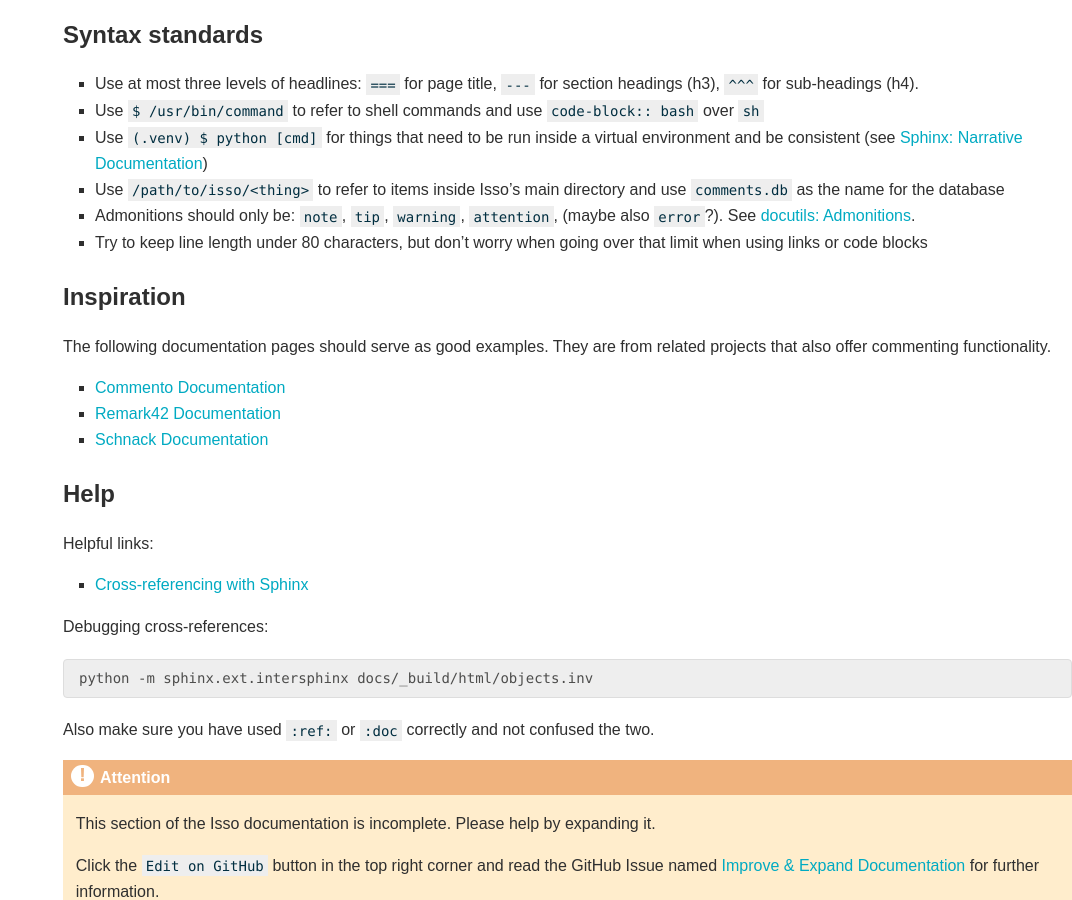
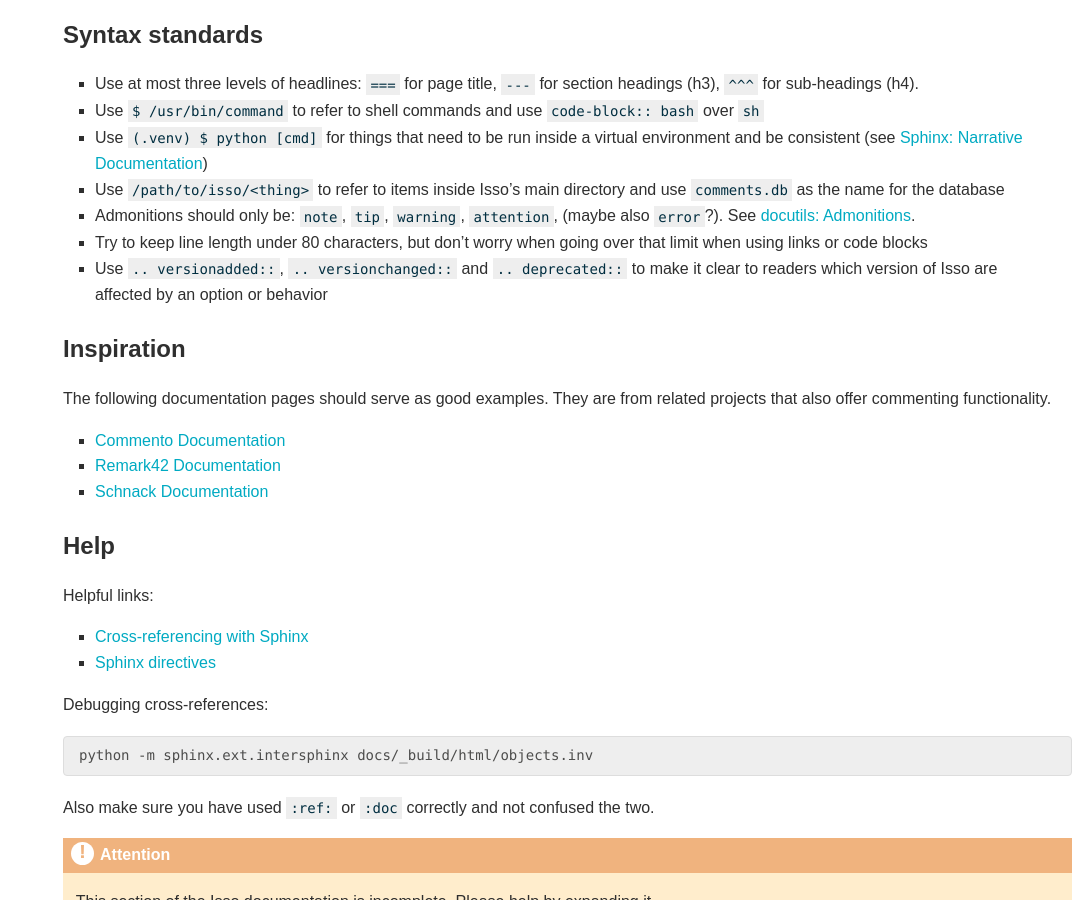
Before and after one commit to isso-comments/isso, a Sphinx documentation site: the page built from docs/docs/contributing/documentation.rst, in a window 1280 px wide and 900 px high, scrolled down 2534 px. Shown: the whole window, without its empty margins (208-1280 px from the left). Built offline with Sphinx 7.4.7, drawn with Linux system fonts in a browser that asks for light colours.

Commit message:
docs/contrib: doc: Add versionadded note, more links

```diff
--- a/docs/docs/contributing/documentation.rst
+++ b/docs/docs/contributing/documentation.rst
@@ -154,6 +154,9 @@ Syntax standards
   (maybe also ``error``?). See `docutils: Admonitions`__.
 - Try to keep line length under 80 characters, but don't worry when going over
   that limit when using links or code blocks
+- Use ``.. versionadded::``, ``.. versionchanged::`` and ``.. deprecated::`` to
+  make it clear to readers which version of Isso are affected by an
+  option or behavior
 
 .. __: https://www.sphinx-doc.org/en/master/tutorial/narrative-documentation.html
 .. __: https://docutils.sourceforge.io/docs/ref/rst/directives.html#admonitions
@@ -174,6 +177,7 @@ Help
 Helpful links:
 
 - `Cross-referencing with Sphinx <https://docs.readthedocs.io/en/stable/guides/cross-referencing-with-sphinx.html>`_
+- `Sphinx directives <https://www.sphinx-doc.org/en/master/usage/restructuredtext/directives.html>`_
 
 Debugging cross-references:
 
```
